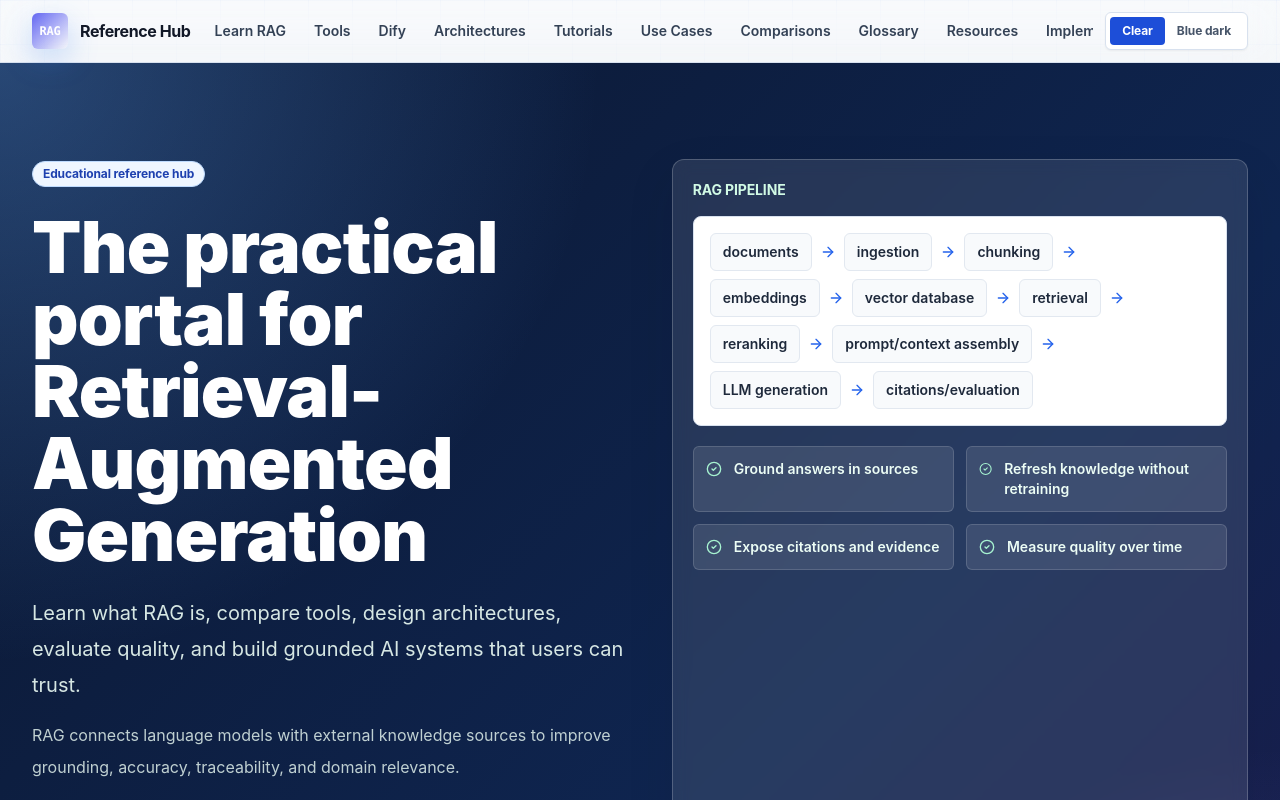
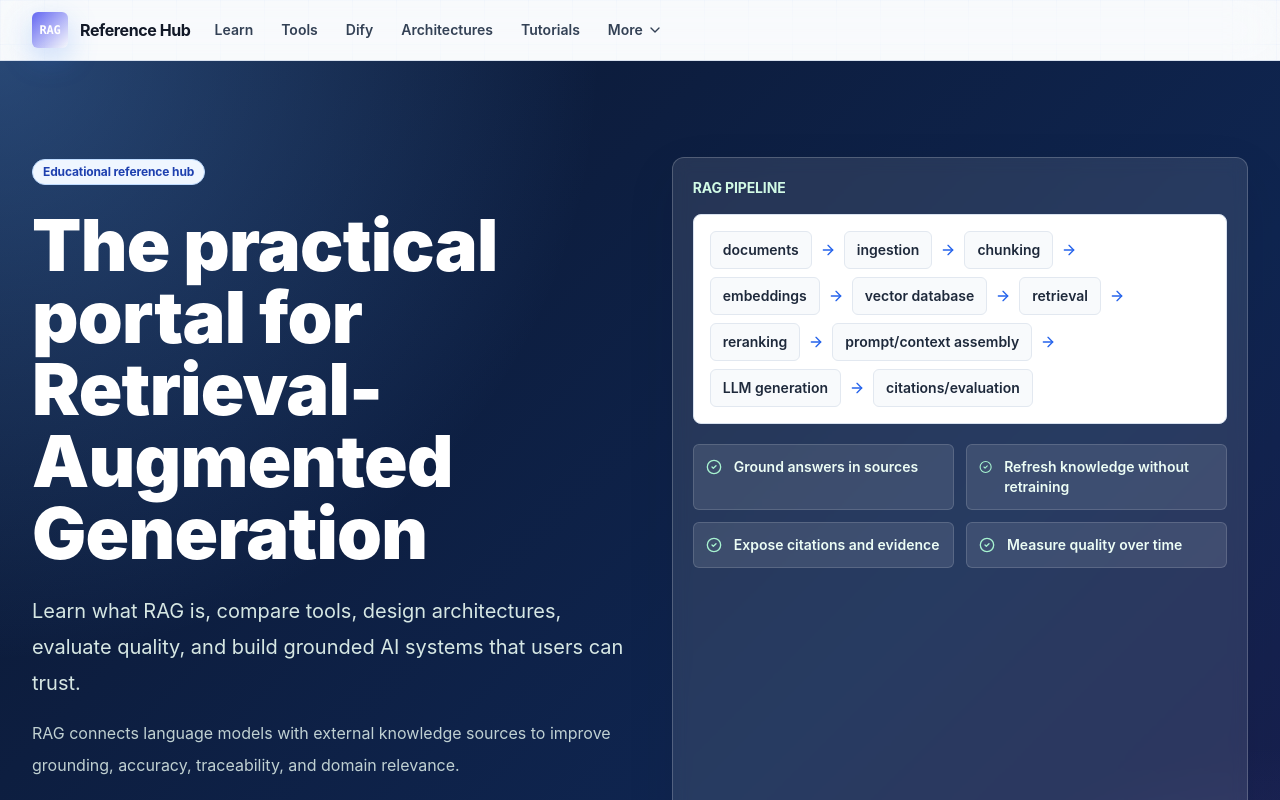
Before and after one commit to augmentiverse/rag, a Next.js app: page / in a window 1280 px wide. Shown: the top 800 px of the page. Built offline with nearby package versions, Linux system fonts and the light colour scheme.

Commit message:
Testing Vercel auto-deploy

```diff
--- a/components/SiteNav.tsx
+++ b/components/SiteNav.tsx
@@ -1,40 +1,34 @@
 "use client";
 
 import Link from "next/link";
-import { Menu, X } from "lucide-react";
+import { ChevronDown, Menu, X } from "lucide-react";
 import { usePathname } from "next/navigation";
-import { useEffect, useState } from "react";
+import { useState } from "react";
 
-const nav = [
-  ["Home", "/"],
-  ["Learn RAG", "/learn"],
+const primaryNav = [
+  ["Learn", "/learn"],
   ["Tools", "/tools"],
   ["Dify", "/dify"],
   ["Architectures", "/architectures"],
   ["Tutorials", "/tutorials"],
+];
+
+const secondaryNav = [
   ["Use Cases", "/use-cases"],
   ["Comparisons", "/comparisons"],
+  ["Implementation", "/implementation"],
+  ["Evaluation", "/evaluation"],
   ["Glossary", "/glossary"],
   ["Resources", "/resources"],
-  ["Implementation", "/implementation"],
-  ["Evaluation", "/evaluation"],
 ];
+
+const mobileNav = [["Home", "/"], ...primaryNav, ...secondaryNav];
 
 export function SiteNav() {
   const [open, setOpen] = useState(false);
-  const [theme, setTheme] = useState<"clear" | "blue">("clear");
+  const [moreOpen, setMoreOpen] = useState(false);
   const pathname = usePathname();
-
-  useEffect(() => {
-    const stored = window.localStorage.getItem("rag-theme");
-    if (stored === "blue" || stored === "clear") setTheme(stored);
-  }, []);
-
-  useEffect(() => {
-    document.documentElement.classList.toggle("dark", theme === "blue");
-    document.documentElement.dataset.theme = theme;
-    window.localStorage.setItem("rag-theme", theme);
-  }, [theme]);
+  const moreActive = secondaryNav.some(([, href]) => pathname === href);
 
   return (
     <header className="sticky top-0 z-40 border-b border-line bg-paper/88 backdrop-blur-xl dark:border-indigo-400/15 dark:bg-blue-950/88">
@@ -43,8 +37,8 @@ export function SiteNav() {
           <span className="grid h-9 w-9 place-items-center rounded-md bg-gradient-to-br from-indigo-500 to-sky-500 font-mono text-xs text-white shadow-[0_10px_30px_rgba(59,130,246,0.28)]">RAG</span>
           <span className="tracking-tight">Reference Hub</span>
         </Link>
-        <div className="hidden min-w-0 flex-1 items-center gap-1 overflow-x-auto lg:flex">
-          {nav.slice(1).map(([label, href]) => (
+        <div className="hidden min-w-0 flex-1 items-center gap-1 lg:flex">
+          {primaryNav.map(([label, href]) => (
             <Link
               key={href}
               href={href}
@@ -53,21 +47,33 @@ export function SiteNav() {
               {label}
             </Link>
           ))}
+          <div className="relative">
+            <button
+              type="button"
+              onClick={() => setMoreOpen((value) => !value)}
+              className={`inline-flex items-center gap-1 rounded-md px-3 py-2 text-sm font-semibold transition ${moreActive ? "bg-white text-spruce shadow-sm dark:bg-indigo-500/15 dark:text-white" : "text-slate-700 hover:bg-white hover:text-spruce dark:text-blue-100/80 dark:hover:bg-blue-900/70 dark:hover:text-white"}`}
+              aria-expanded={moreOpen}
+              aria-haspopup="menu"
+            >
+              More <ChevronDown className="h-4 w-4" />
+            </button>
+            {moreOpen ? (
+              <div className="absolute right-0 mt-2 w-56 rounded-lg border border-line bg-white p-2 shadow-soft dark:border-indigo-400/20 dark:bg-blue-950" role="menu">
+                {secondaryNav.map(([label, href]) => (
+                  <Link
+                    key={href}
+                    href={href}
+                    onClick={() => setMoreOpen(false)}
+                    className={`block rounded-md px-3 py-2 text-sm font-semibold ${pathname === href ? "bg-blue-50 text-spruce dark:bg-indigo-500/15 dark:text-white" : "text-slate-700 hover:bg-blue-50 dark:text-blue-100/85 dark:hover:bg-blue-900/70"}`}
+                  >
+                    {label}
+                  </Link>
+                ))}
+              </div>
+            ) : null}
+          </div>
         </div>
         <div className="flex shrink-0 items-center gap-2">
-          <div className="hidden rounded-md border border-line bg-white p-1 shadow-sm dark:border-indigo-400/20 dark:bg-blue-900/60 sm:flex" aria-label="Interface theme">
-            {(["clear", "blue"] as const).map((option) => (
-              <button
-                key={option}
-                type="button"
-                onClick={() => setTheme(option)}
-                aria-pressed={theme === option}
-                className={`rounded px-3 py-1.5 text-xs font-bold transition ${theme === option ? "bg-spruce text-white dark:bg-indigo-500" : "text-slate-600 hover:bg-slate-50 dark:text-blue-100/80 dark:hover:bg-blue-800/70"}`}
-              >
-                {option === "clear" ? "Clear" : "Blue dark"}
-              </button>
-            ))}
-          </div>
           <button type="button" onClick={() => setOpen((value) => !value)} className="grid h-10 w-10 place-items-center rounded-md border border-line bg-white lg:hidden dark:border-slate-700 dark:bg-slate-900" aria-label="Open navigation">
             {open ? <X className="h-5 w-5" /> : <Menu className="h-5 w-5" />}
           </button>
@@ -76,11 +82,7 @@ export function SiteNav() {
       {open ? (
         <div className="border-t border-line bg-paper px-4 py-3 dark:border-indigo-400/15 dark:bg-blue-950 lg:hidden">
           <div className="mx-auto grid max-w-7xl gap-1">
-            <div className="mb-2 grid grid-cols-2 gap-2 rounded-md border border-line bg-white p-1 dark:border-indigo-400/20 dark:bg-blue-900/60">
-              <button type="button" onClick={() => setTheme("clear")} className={`rounded px-3 py-2 text-sm font-bold ${theme === "clear" ? "bg-spruce text-white dark:bg-indigo-500" : "text-slate-700 dark:text-blue-100"}`}>Clear</button>
-              <button type="button" onClick={() => setTheme("blue")} className={`rounded px-3 py-2 text-sm font-bold ${theme === "blue" ? "bg-spruce text-white dark:bg-indigo-500" : "text-slate-700 dark:text-blue-100"}`}>Blue dark</button>
-            </div>
-            {nav.map(([label, href]) => (
+            {mobileNav.map(([label, href]) => (
               <Link key={href} href={href} onClick={() => setOpen(false)} className={`rounded-md px-3 py-2 text-sm font-semibold hover:bg-white dark:hover:bg-blue-900 ${pathname === href ? "bg-white text-spruce dark:bg-indigo-500/15 dark:text-white" : ""}`}>
                 {label}
               </Link>
```
